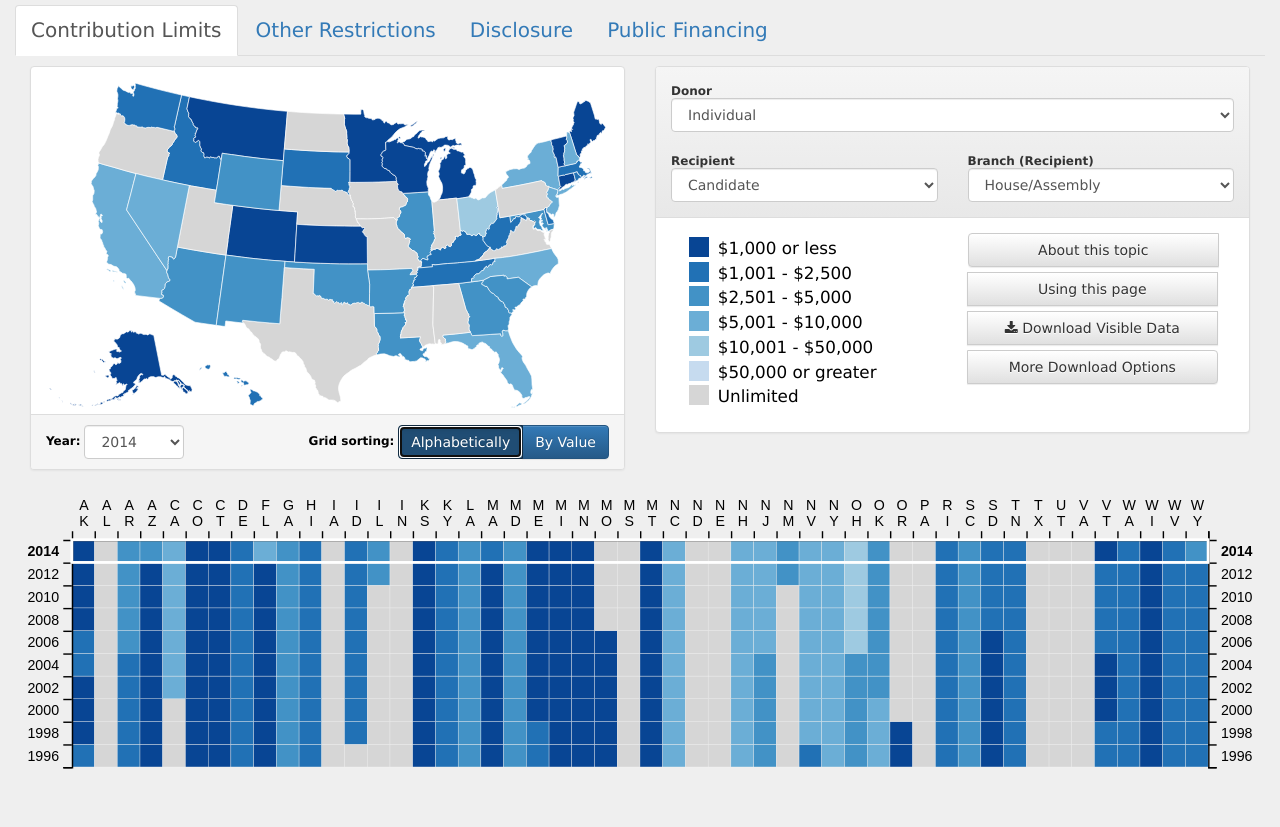
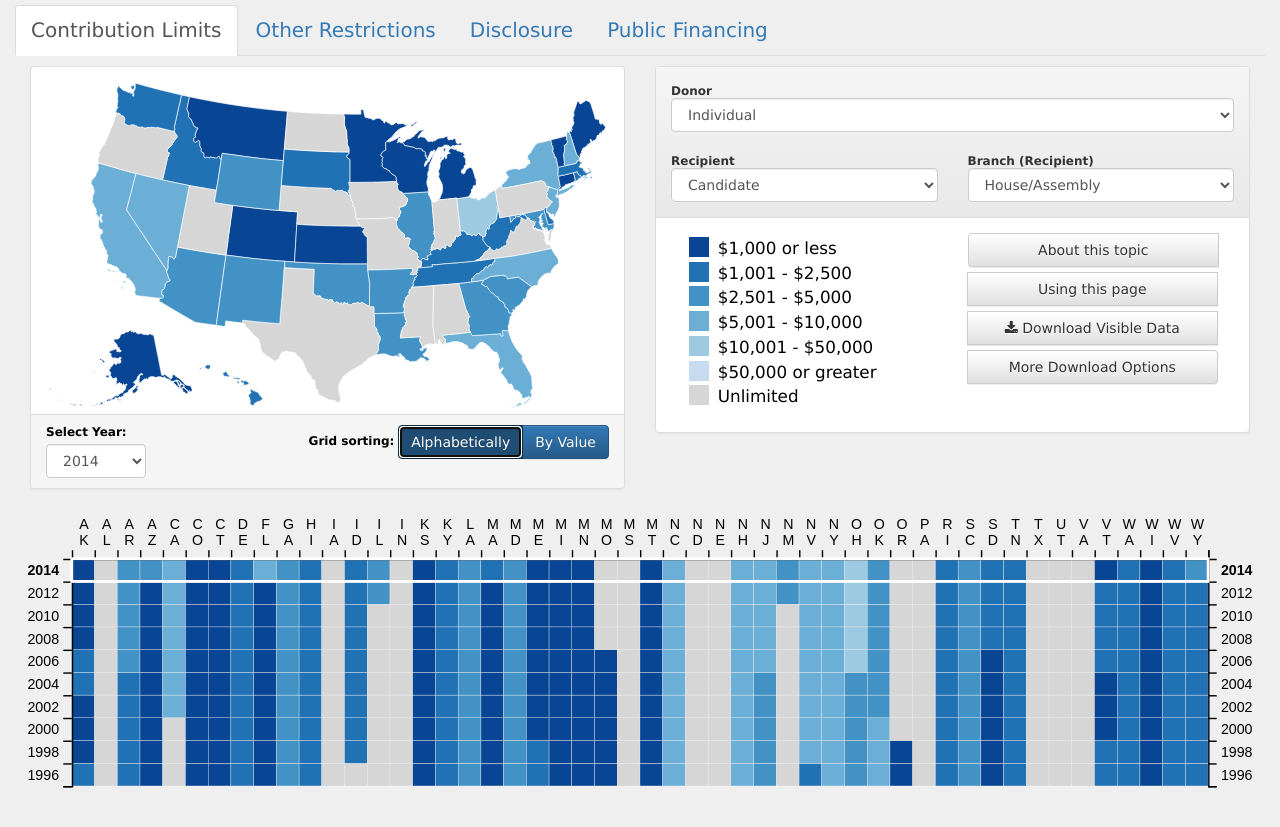
Before and after one commit to cfinst/cfinst.github.io, a Jekyll site: the page built from index.md, in a window 1280 px wide. Shown: the top 827 px of the page. Built offline with Jekyll 4.4.1, drawn with Linux system fonts in a browser that asks for light colours.

Commit message:
change 'Year' to 'Select Year' via Jekyllization. Closes #242

```diff
--- a/_config.yml
+++ b/_config.yml
@@ -21,3 +21,5 @@
 filterYear: 2016
 
 backgroundRectFadeOpacity: 0.9
+
+yearSelectLabel: "Select Year: "
--- a/_layouts/default.html
+++ b/_layouts/default.html
@@ -19,7 +19,7 @@
             <div class="row">
               <div class="col-sm-4">
                 <div class="form form-inline">
-                  <label>Year: </label>
+                  <label>{{site.yearSelectLabel}}</label>
                   <select class="form-control" id="chooser-year">
                     <optgroup label="Select a Year"></optgroup>
                   </select>
```
